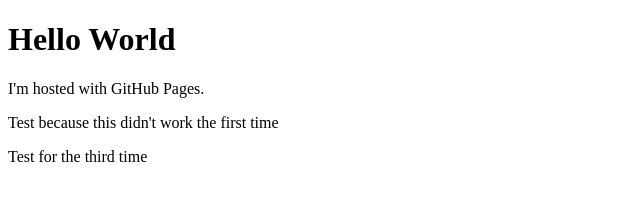
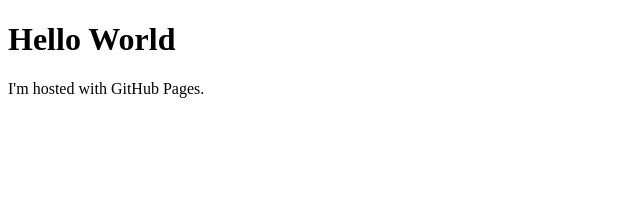
Before and after one commit to y0dabr0/y0dabr0.github.io, a plain HTML site: page index.html in a window 1280 px wide. Shown: the whole page, without its empty margins (0-640 px from the left). Drawn offline with Linux system fonts and the light colour scheme.

Commit message:
Update index.html

```diff
--- a/index.html
+++ b/index.html
@@ -3,7 +3,5 @@
     <body>
         <h1>Hello World</h1>
         <p>I'm hosted with GitHub Pages.</p>
-        <p>Test because this didn't work the first time</p>
-        <p>Test for the third time</p>
     </body>
 </html>
```
